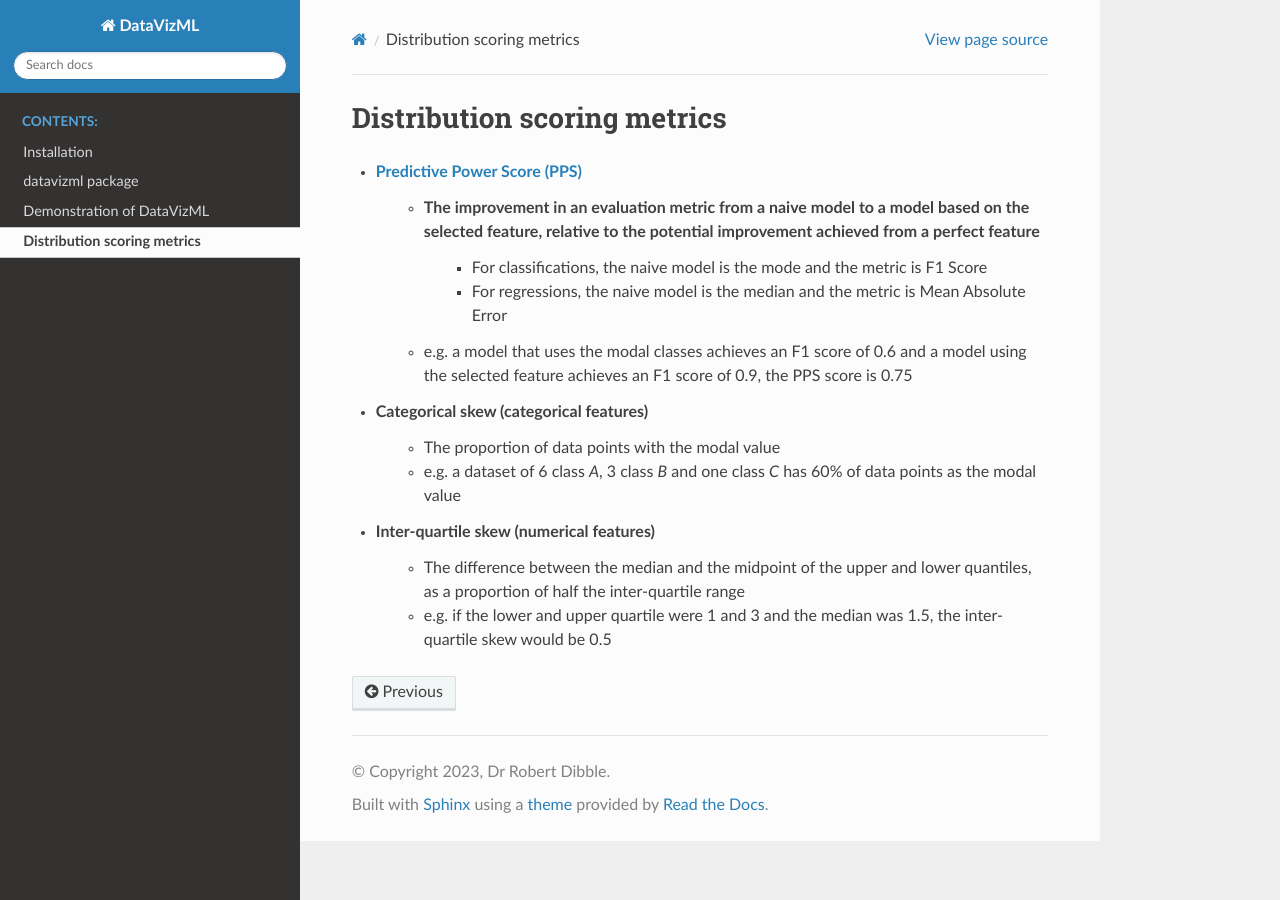
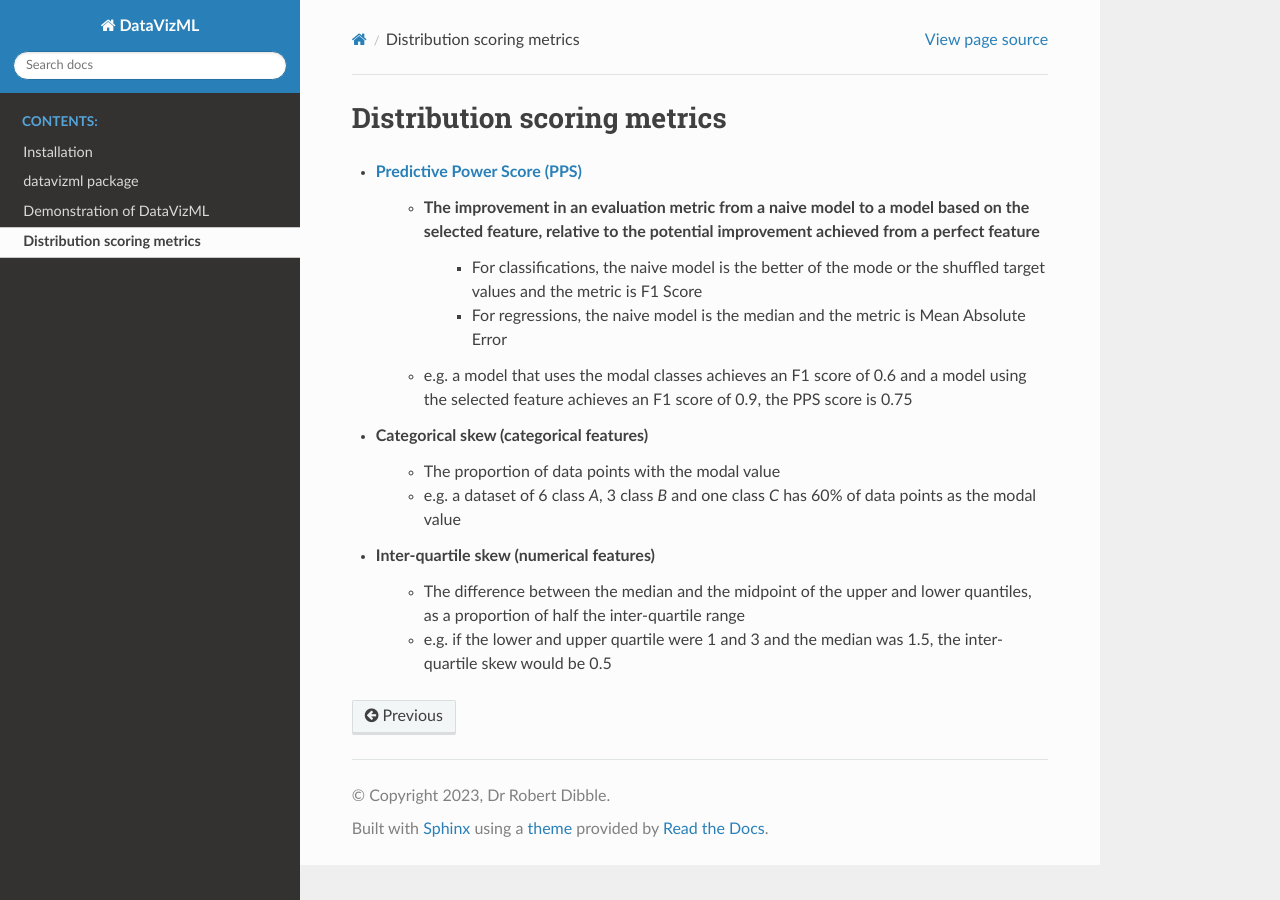
Before and after one commit to dibble07/datavizml, a Sphinx documentation site: the page built from docs/source/related_reading.rst, in a window 1280 px wide. Built offline with Sphinx 7.4.7 and the Read the Docs theme 3.1.0, drawn with Linux system fonts in a browser that asks for light colours.

Commit message:
Align description with code

```diff
--- a/docs/source/related_reading.rst
+++ b/docs/source/related_reading.rst
@@ -3,7 +3,7 @@ Distribution scoring metrics
 
 - `Predictive Power Score (PPS) <https://github.com/8080labs/ppscore#cases-and-their-score-metrics>`_
     - The improvement in an evaluation metric from a naive model to a model based on the selected feature, relative to the potential improvement achieved from a perfect feature
-        - For classifications, the naive model is the mode and the metric is F1 Score
+        - For classifications, the naive model is the better of the mode or the shuffled target values and the metric is F1 Score
         - For regressions, the naive model is the median and the metric is Mean Absolute Error
     - e.g. a model that uses the modal classes achieves an F1 score of 0.6 and a model using the selected feature achieves an F1 score of 0.9, the PPS score is 0.75
 - Categorical skew (categorical features)
```
